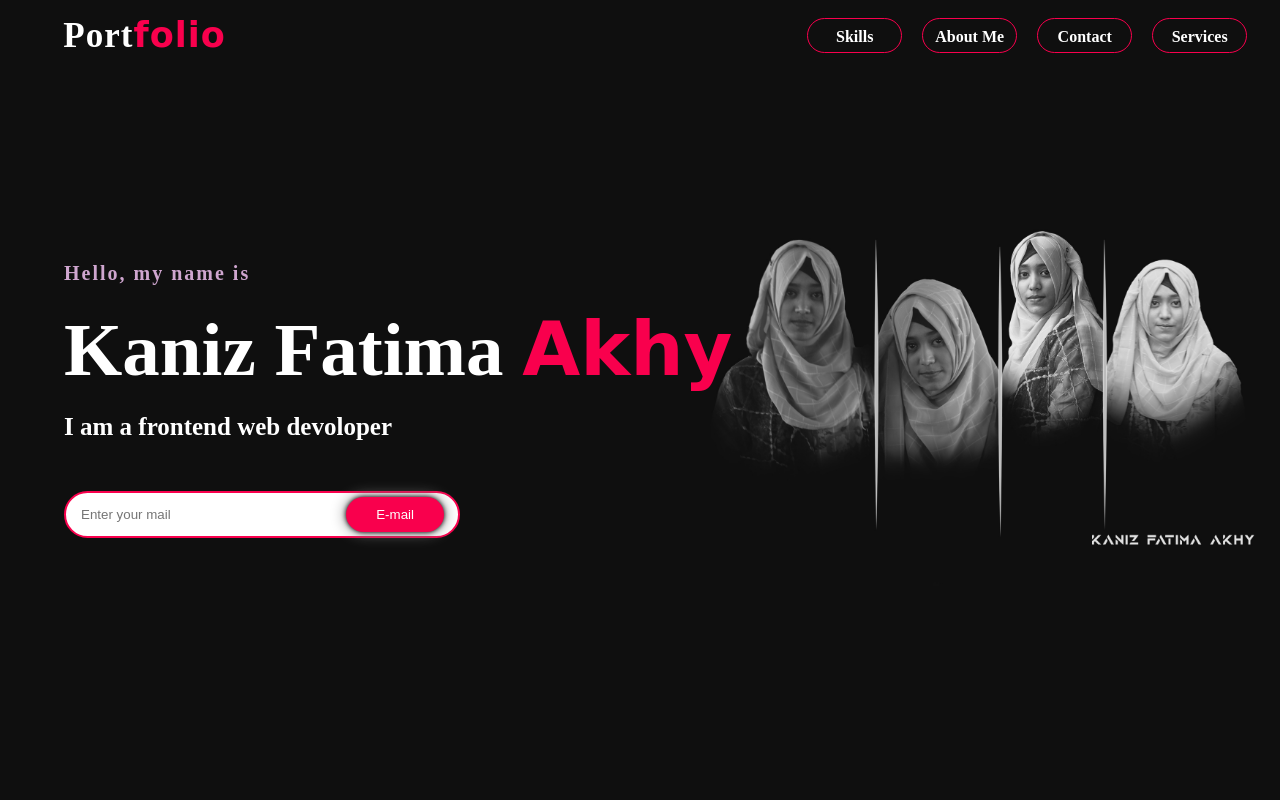
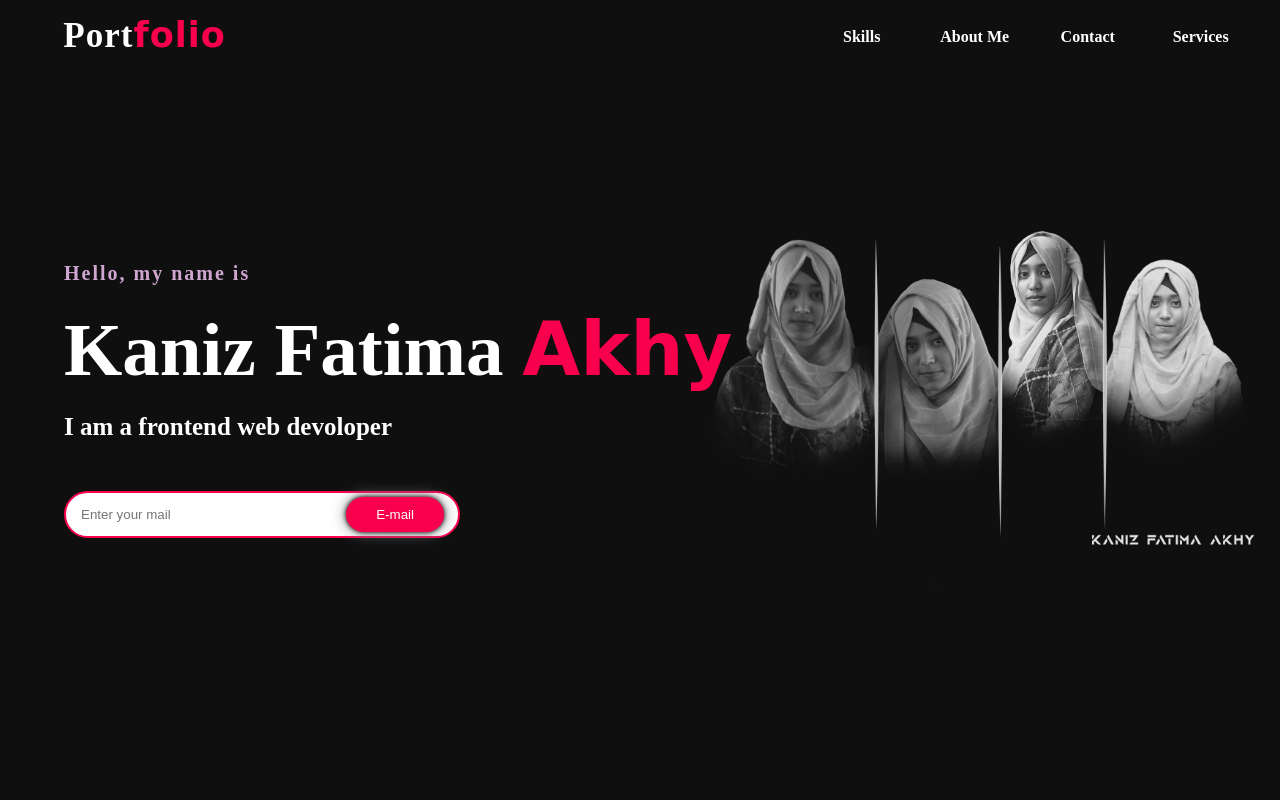
Before and after one commit to rohan513612/portfolio-sample, a plain HTML site: page index.html in a window 1280 px wide. Shown: the top 800 px of the page. Drawn offline with Linux system fonts and the light colour scheme.

Commit message:
Update portfolio.css

```diff
--- a/portfolio.css
+++ b/portfolio.css
@@ -47,22 +47,59 @@ nav {
     text-align: center;
     border-radius: 50px;
     cursor: pointer;
-    background-color:transparent;
+    /* background-color:transparent;
     border: 1.5px solid #f9004d ;
-    transition: 0.5s ease-out;
+    transition: 0.5s ease-out; */
 
 
   }
-  nav ul li:hover{
+  /* nav ul li:hover{
     background-color: #f9004d;
     transition: 0.5s ease-in-out;
     box-shadow: 2px 5px 3px 1px rgb(8, 8, 8) ;
     scale: 1.06;
-  }
+  } */
   nav a {
     text-decoration: none;
     color: white;
     font-weight: bold;
+  }
+  .hero{
+
+    height: 100vh;
+    width: 100%;
+    background-image: url(./kniz\ bg\ pic.jpg);
+
+    /* opacity: 80%; */
+
+    background-size:cover ;
+    background-position: center;
+   background-repeat: no-repeat;
+  }
+  li{
+    position: relative;
+  }
+ li::before{
+    content: '';
+    position: absolute;
+    left: 0;
+    right: 0;
+    bottom: 0;
+    top: 0;
+    /* height: 30px;
+    width:70px; */
+    /* background: #f9004d; */
+    border: 2px solid #f9004d;
+    border-radius:  50px ;
+    transform: scaleX(0);
+    transition: transform 0.5s ease;
+    /* z-index:-1; */
+    transform-origin: left;
+
+  }
+  li:hover::before{
+    transform: scaleX(1);
+    transform-origin: right;
   }
 
 *{
@@ -77,16 +114,7 @@ body{
   padding: 0;
 } */
 
-.hero{
-  height: 100vh;
-  width: 100%;
-  background-image: url(./kniz\ bg\ pic.jpg);
-  /* opacity: 80%; */
 
-  background-size:cover ;
-  background-position: center;
- background-repeat: no-repeat;
-}
 .about-text h5{
   text-decoration: underline;
 }
@@ -236,6 +264,7 @@ button:hover{
  position: relative;
  overflow: hidden;
  text-align: center;
+
 }
 .card:hover{
   scale: 1.1;
@@ -397,7 +426,7 @@ footer p:nth-child(2){
   right: -5px;
   bottom: -5px;
   left: -5px;
-  border: 8px dashed  #f9004d;
+  border: 8px dashed  #eeeeee;
   border-radius: 50%;
   animation: rotate 30s linear infinite;
 
```
